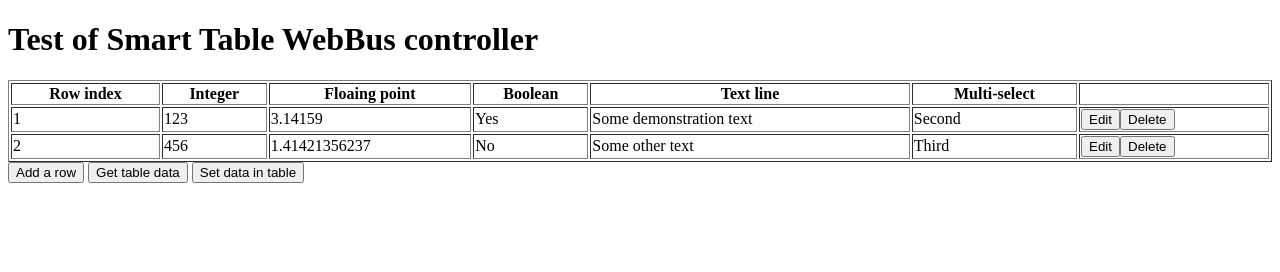
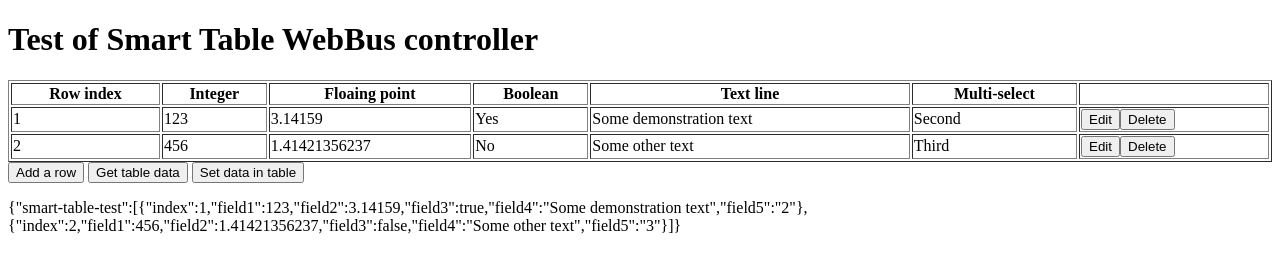
Before and after one commit to jameshickman/webbus3, a website: page wb2-components/smart_table/index.html in a window 1280 px wide. Both pictures are taken after a click on the button "Get table data". Drawn offline with Linux system fonts and the light colour scheme.

Commit message:
Display test data on the page

```diff
--- a/wb2-components/smart_table/index.html
+++ b/wb2-components/smart_table/index.html
@@ -72,16 +72,22 @@
             <button id="add">Add a row</button>
             <button id="get_data">Get table data</button>
             <button id="populate">Set data in table</button>
+            <div class="output"></div>
         </div>
         <script>
             function add_button(web_bus, name, el, params) {
                 this._setup = function(d) {
+                    const el_output = el.querySelector(".output");
+
                     el.querySelector("#add").addEventListener('click', function(e){
                         web_bus.fire_event('event_new_row', []);
                     });
                     el.querySelector('#get_data').addEventListener('click', function(e) {
                         const values = web_bus.fire_event('event_get_table_values', null);
                         console.log(values);
+                        const el_output_item = document.createElement("p");
+                        el_output_item.innerText = JSON.stringify(values);
+                        el_output.appendChild(el_output_item);
                     });
                     el.querySelector('#populate').addEventListener('click', function(e){
                         const table_data = [
```
